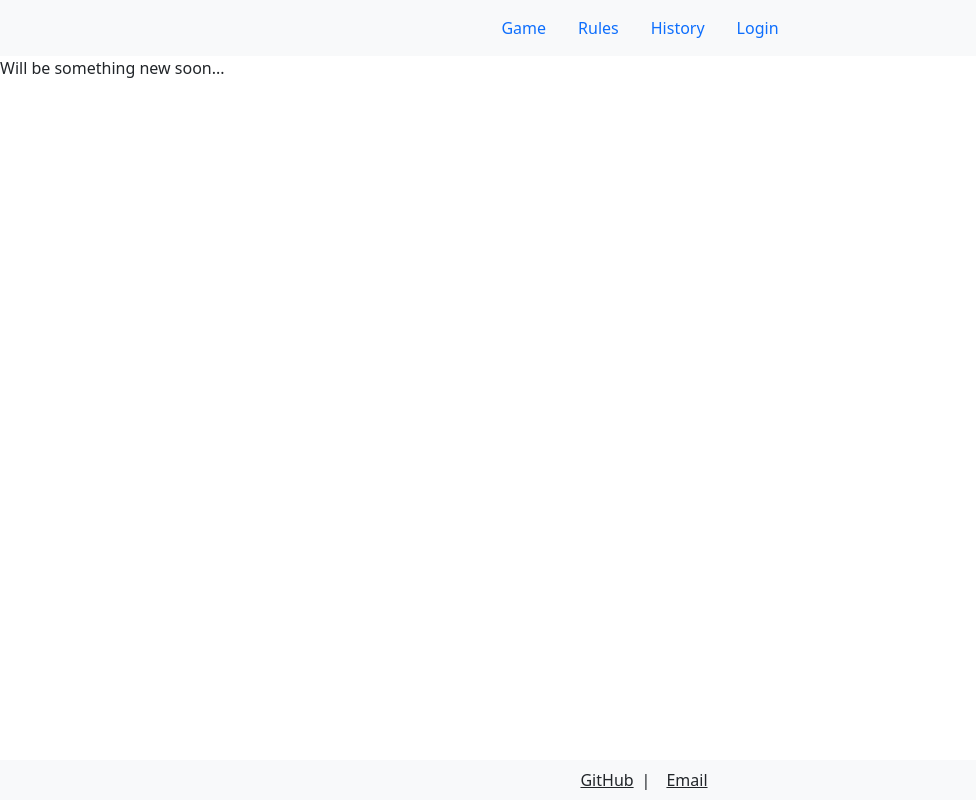
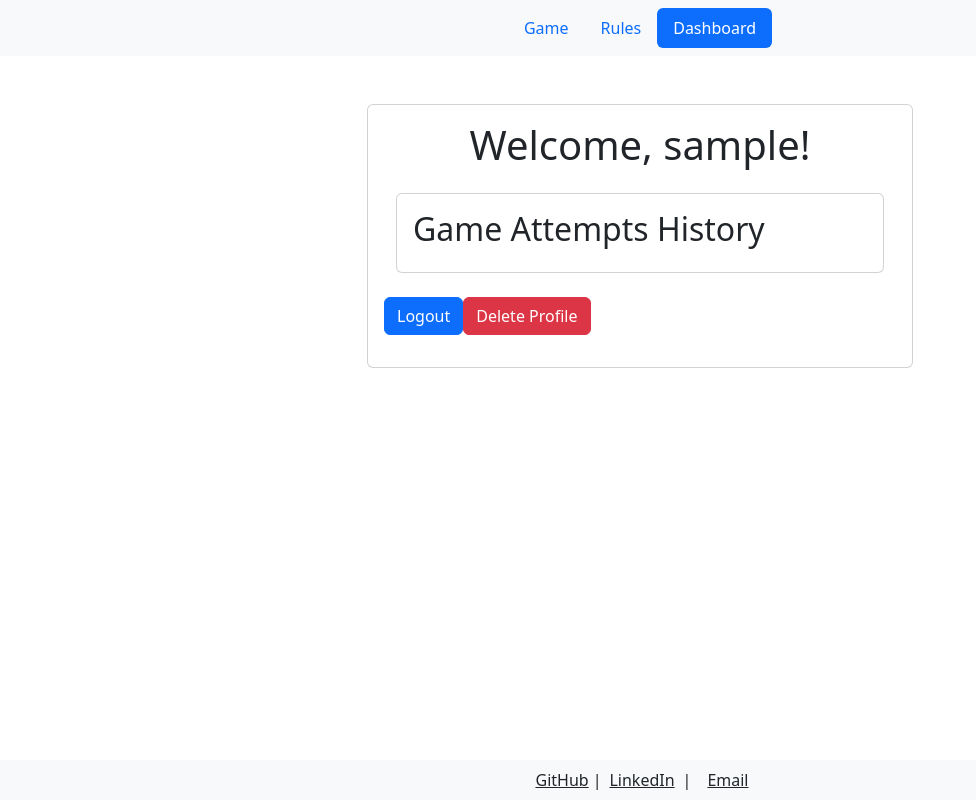
Before and after one commit to ImWeffi/Bulls_Cows, a React (Create React App) app: page /dashboard in a window 1280 px wide. Shown: the whole page, without its empty margins (0-976 px from the left). Built offline with nearby package versions, Linux system fonts and the light colour scheme; sample sign-in values are in the browser's storage.

Commit message:
Dasboard check and fix

```diff
--- a/src/components/Footer.jsx
+++ b/src/components/Footer.jsx
@@ -12,14 +12,24 @@ const Footer = () => {
             href="https://github.com/ImWeffi"
             target="_blank"
             rel="noopener noreferrer"
-            className="text-dark mx-2"
+            className="text-dark mx-1"
           >
             GitHub
           </a>
           |
+          <a
+            href="https://linkedin.com/in/nikitakarpovs"
+            target="_blank"
+            rel="noopener noreferrer"
+            className="text-dark mx-2"
+          >
+            LinkedIn
+          </a>
+          |
           <a href={`mailto:${email}`} className="text-dark ms-3">
-            Email
+           Email
           </a>
+
         </div>
       </div>
     </footer>
--- a/src/components/Header.jsx
+++ b/src/components/Header.jsx
@@ -4,43 +4,38 @@ import React from "react";
 import "bootstrap/dist/css/bootstrap.min.css";
 
 export default function Header() {
+
+  const isLoggedIn = localStorage.getItem("username");
+
   return (
     <header className="py-2 bg-light text-black">
       <div className="container d-flex justify-content-center align-items-center">
         <div className="col-auto">
           <ul className="nav nav-pills">
             <li className="nav-item">
-              <NavLink to="/" className="nav-link" activeClassName="active">
+              <NavLink to="/" className="nav-link">
                 Game
               </NavLink>
             </li>
             <li className="nav-item">
-              <NavLink
-                to="/rules"
-                className="nav-link"
-                activeClassName="active"
-              >
+              <NavLink to="/rules" className="nav-link">
                 Rules
               </NavLink>
             </li>
+            {isLoggedIn && (
               <li className="nav-item">
-              <NavLink
-                to="/history"
-                className="nav-link"
-                activeClassName="active"
-              >
-                History
+                <NavLink to="/dashboard" className="nav-link">
+                  Dashboard
                 </NavLink>
               </li>
+            )}
+            {!isLoggedIn && (
               <li className="nav-item">
-              <NavLink
-                to="/login"
-                className="nav-link"
-                activeClassName="active"
-              >
+                <NavLink to="/login" className="nav-link">
                   Login
                 </NavLink>
               </li>
+            )}
           </ul>
         </div>
       </div>
--- a/src/pages/Dashboard.jsx
+++ b/src/pages/Dashboard.jsx
@@ -1,11 +1,60 @@
-import React from "react";
+import React, { useEffect } from "react";
+import { useNavigate } from "react-router-dom";
 import Header from "../components/Header";
 import Footer from "../components/Footer";
+import History from "./History";
+
 const Dashboard = () => {
+  const navigate = useNavigate();
+
+  useEffect(() => {
+    const isLoggedIn = localStorage.getItem("username");
+    if (!isLoggedIn) {
+      navigate("/login");
+    }
+  }, [navigate]);
+
+  const username = localStorage.getItem("username");
+
+  const handleLogout = () => {
+    localStorage.removeItem("username");
+    navigate("/login");
+  };
+
+  const handleDeleteProfile = () => {
+    console.log("Profile deleted!");
+  };
+
   return (
     <>
       <Header />
-      <div>Will be something new soon...</div>
+      <div className="container mt-5">
+        <div className="row justify-content-center">
+          <div className="col-md-6">
+            <div className="card">
+              <div className="card-body">
+                <h1 className="card-title text-center mb-4">
+                  Welcome, {username}!
+                </h1>
+                <History />
+                <br />
+                <button
+                  className="btn btn-primary btn-block mb-3"
+                  onClick={handleLogout}
+                >
+                  Logout
+                </button>
+                <button
+                  className="btn btn-danger btn-block mb-3"
+                  onClick={handleDeleteProfile}
+                >
+                  Delete Profile
+                </button>
+              </div>
+            </div>
+          </div>
+        </div>
+      </div>
       <Footer />
     </>
   );
--- a/src/pages/History.jsx
+++ b/src/pages/History.jsx
@@ -1,14 +1,11 @@
 import React from "react";
 import { useGameAttempts } from "../components/GameAttemptsContext";
-import Header from "../components/Header";
-import Footer from "../components/Footer";
 
 const History = () => {
   const { gameAttempts } = useGameAttempts();
 
   return (
     <>
-      <Header />
       <div className="container mt-4">
         <div className="card">
           <div className="card-body">
@@ -27,7 +24,6 @@ const History = () => {
           </div>
         </div>
       </div>
-      <Footer />
     </>
   );
 };
--- a/src/pages/Login.jsx
+++ b/src/pages/Login.jsx
@@ -23,6 +23,7 @@ const Login = () => {
         password,
       });
       console.log(response);
+      localStorage.setItem("username", username);
       navigate("/dashboard");
     } catch (error) {
       console.error(error.response);
```
Lines whose indentation alone changed are shown as unchanged.
